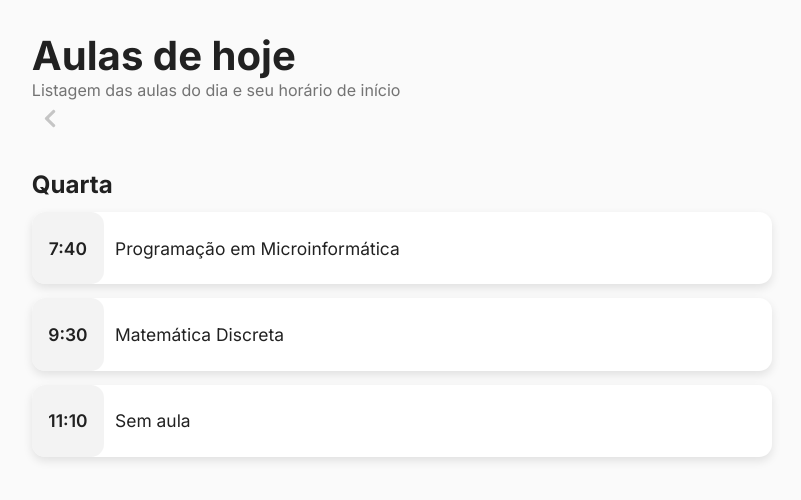
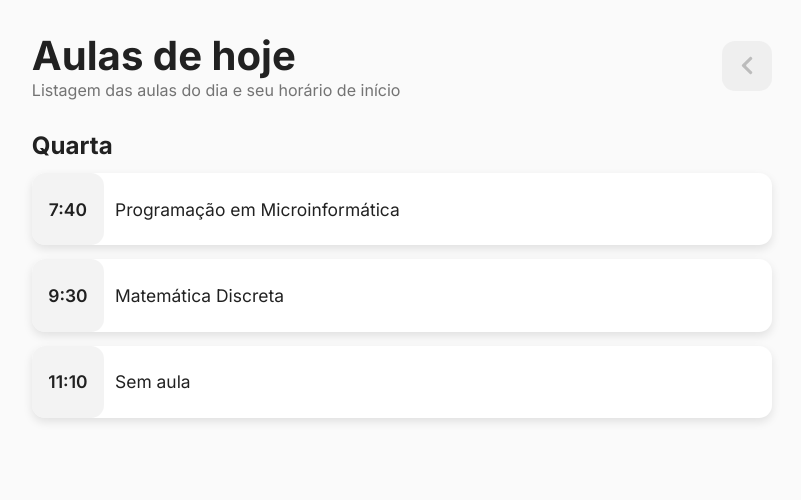
Before and after one commit to SadS4ndWiCh/ads-dashboard, a Next.js app: page /classes in a window 1280 px wide. Shown: the top 500 px of the page, without its empty margins (238-1039 px from the left). Built offline with nearby package versions, Linux system fonts and the light colour scheme.

Commit message:
add: header link back page styles

```diff
--- a/src/styles/components/Header.module.scss
+++ b/src/styles/components/Header.module.scss
@@ -2,7 +2,11 @@
 
 .headerContainer {
   display: flex;
-  flex-direction: column;
+  align-items: center;
+  justify-content: space-between;
+
+  > div {
+    margin-right: 1rem;
 
     h1 {
       font-size: 4rem;
@@ -15,3 +19,26 @@
       color: $clr-text-secundary;
     }
   }
+
+
+  a {
+    display: flex;
+    align-items: center;
+    justify-content: center;
+
+    flex-shrink: 0;
+
+    width: 5rem;
+    height: 5rem;
+
+    border-radius: 1.3rem;
+
+    line-height: 0;
+
+    background-color: rgba($gray, .21);
+
+    &:hover {
+      filter: brightness(.8);
+    }
+  }
+}
```
Lines whose indentation alone changed are shown as unchanged.
